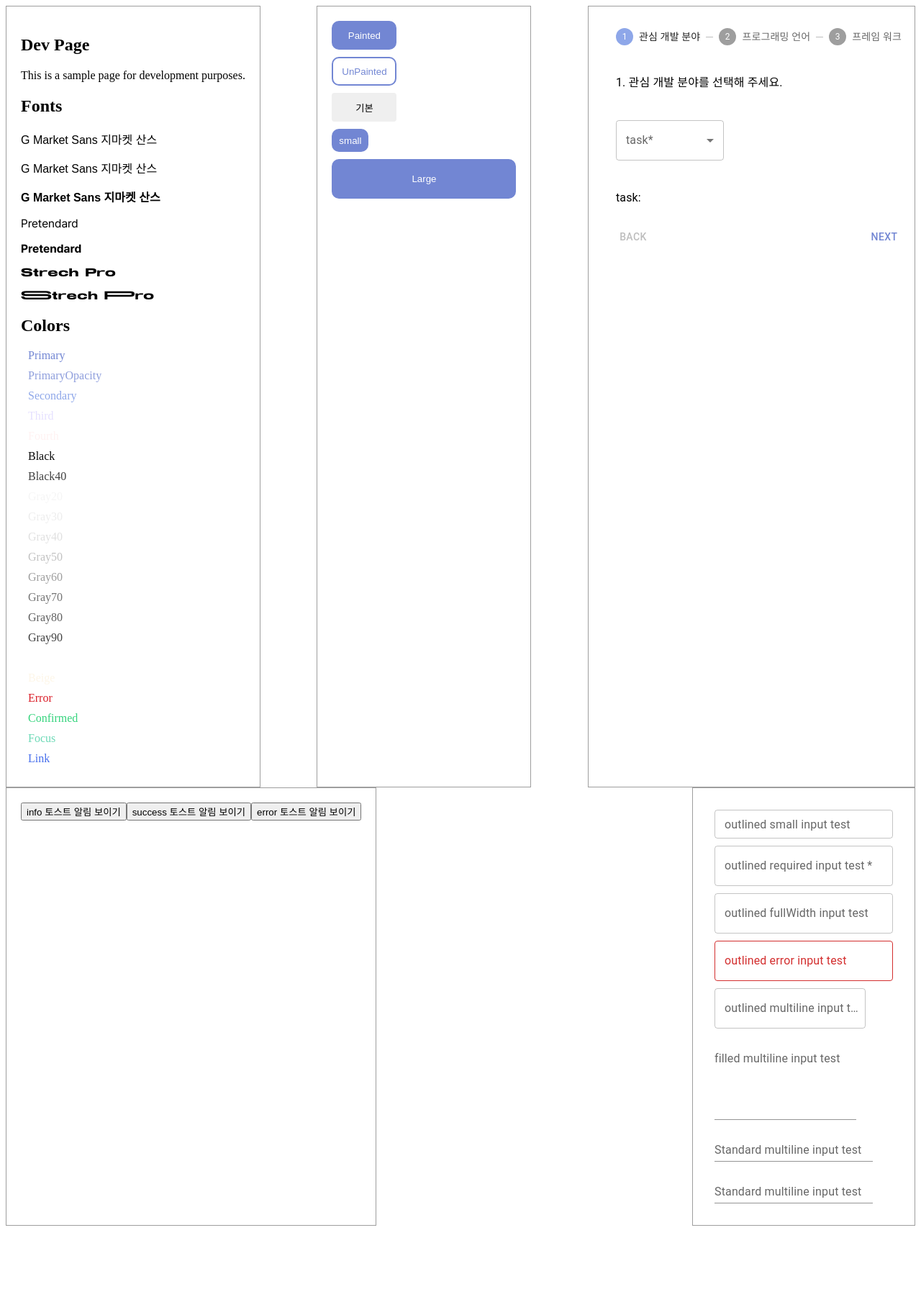
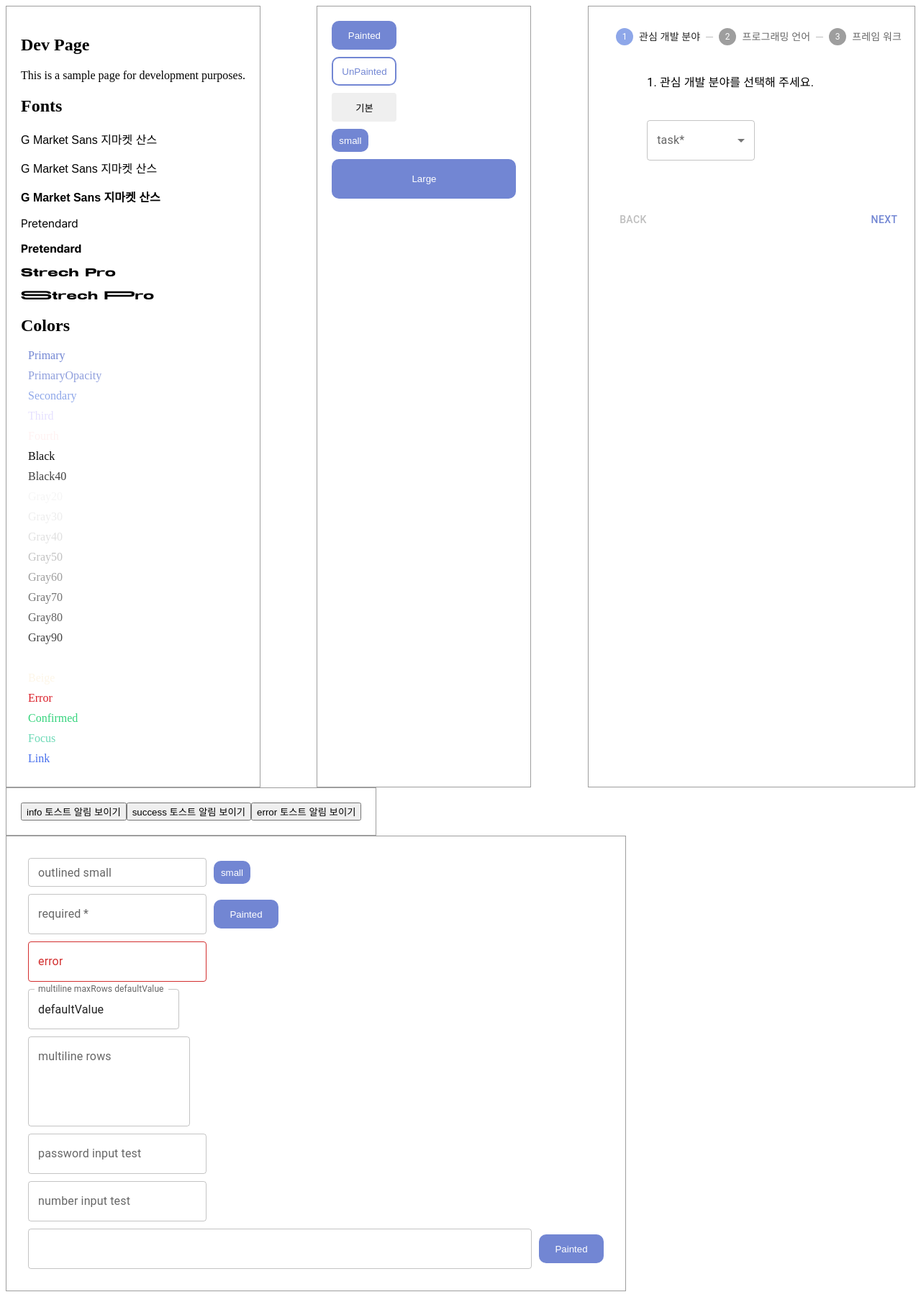
Before and after one commit to InterroCode/InterroCode-front, a React app: page /dev in a window 1280 px wide. Shown: the whole page at 72% size. Before the commit the page ends 1711 px from the top, so only its background shows below. Built offline with nearby package versions, Linux system fonts and the light colour scheme; the HTML template or start-up script is replaced by a standard one; a web font is replaced by a local one.

Commit message:
feat: add chip and add groupName

```diff
--- a/src/component/dropbox/index.tsx
+++ b/src/component/dropbox/index.tsx
@@ -18,10 +18,11 @@ interface StepperDropBoxProps {
   selectFields: SelectFields
   selectNum: number
   isGroup: boolean
+  groupName: string[]
 }
 
 const StepperDropBox = (props: StepperDropBoxProps) => {
-  const { fields, stepTitle, handleSelect, selectFields, selectNum, isGroup } = props
+  const { fields, stepTitle, handleSelect, selectFields, selectNum, isGroup, groupName } = props
   if (selectNum === 1) {
     return (
       <div>
@@ -38,7 +39,6 @@ const StepperDropBox = (props: StepperDropBoxProps) => {
             })}
           </Select>
         </FormControl>
-        <div>{`${stepTitle}: ${selectFields[`${stepTitle}` as keyof SelectFields]}`}</div>
       </div>
     )
   } else if (selectNum === 2 && !isGroup) {
@@ -78,11 +78,6 @@ const StepperDropBox = (props: StepperDropBoxProps) => {
             </Select>
           </FormControl>
         </div>
-
-        <div>
-          <div>{`main_${stepTitle}: ${selectFields[`main_${stepTitle}` as keyof SelectFields]}`}</div>
-          <div>{`sub_${stepTitle}: ${selectFields[`sub_${stepTitle}` as keyof SelectFields]}`}</div>
-        </div>
       </div>
     )
   } else {
@@ -97,14 +92,14 @@ const StepperDropBox = (props: StepperDropBoxProps) => {
               name={`main_${stepTitle}`}
               onChange={handleSelect}
               input={<OutlinedInput id={`select-main_${stepTitle}`} label={`main_${stepTitle}*`} />}>
-              <ListSubheader>프론트엔드</ListSubheader>
+              <ListSubheader>{groupName[0]}</ListSubheader>
               {Array.isArray(fields[0]) &&
                 fields[0]
                   .filter(field => field !== selectFields[`sub_${stepTitle}` as keyof SelectFields])
                   .map(field => {
                     return <MenuItem value={field}>{field}</MenuItem>
                   })}
-              <ListSubheader>백엔드</ListSubheader>
+              <ListSubheader>{groupName[1]}</ListSubheader>
               {Array.isArray(fields[1]) &&
                 fields[1]
                   .filter(field => field !== selectFields[`sub_${stepTitle}` as keyof SelectFields])
@@ -124,14 +119,14 @@ const StepperDropBox = (props: StepperDropBoxProps) => {
               name={`sub_${stepTitle}`}
               onChange={handleSelect}
               input={<OutlinedInput id={`select-sub_${stepTitle}`} label={`sub_${stepTitle}`} />}>
-              <ListSubheader>프론트엔드</ListSubheader>
+              <ListSubheader>{groupName[0]}</ListSubheader>
               {Array.isArray(fields[0]) &&
                 fields[0]
                   .filter(field => field !== selectFields[`main_${stepTitle}` as keyof SelectFields])
                   .map(field => {
                     return <MenuItem value={field}>{field}</MenuItem>
                   })}
-              <ListSubheader>백엔드</ListSubheader>
+              <ListSubheader>{groupName[1]}</ListSubheader>
               {Array.isArray(fields[1]) &&
                 fields[1]
                   .filter(field => field !== selectFields[`main_${stepTitle}` as keyof SelectFields])
@@ -145,10 +140,6 @@ const StepperDropBox = (props: StepperDropBoxProps) => {
             </Select>
           </FormControl>
         </div>
-        <div>
-          <div>{`main_${stepTitle}: ${selectFields[`main_${stepTitle}` as keyof SelectFields]}`}</div>
-          <div>{`sub_${stepTitle}: ${selectFields[`sub_${stepTitle}` as keyof SelectFields]}`}</div>
-        </div>
       </div>
     )
   }
--- a/src/component/stepper/index.tsx
+++ b/src/component/stepper/index.tsx
@@ -7,11 +7,14 @@ import Step from '@mui/material/Step'
 import StepLabel from '@mui/material/StepLabel'
 import Button from '@mui/material/Button'
 import Typography from '@mui/material/Typography'
+import Chip from '@mui/material/Chip'
 import StepperDropBox from '@/component/dropbox'
 import { SelectChangeEvent } from '@mui/material/Select'
 
 import { StepInfo, SelectFields } from '@/model/step'
 
+import CustomToast from '@/component/toast'
+import InfoIcon from '@mui/icons-material/Info'
 import { StepperStyles, ButtonColor } from '@/component/stepper/style.tsx'
 import { cx } from '@emotion/css'
 
@@ -21,27 +24,30 @@ interface StepperProps {
   selectFields: SelectFields
   selectNum: number[]
   isGroup: boolean[]
+  groupName: string[]
   setSelectFields: (newSelectFields: SelectFields) => void
   setHandleSelectFields: (name: string, value: string) => void
 }
 
 export default function HorizontalLinearStepper(props: StepperProps) {
   const [activeStep, setActiveStep] = useState(0)
-  const { stepsInfo, selectFields, setSelectFields, setHandleSelectFields, selectNum, isGroup } = props
+  const { stepsInfo, selectFields, setSelectFields, setHandleSelectFields, selectNum, isGroup, groupName } = props
 
   const handleNext = () => {
     if (selectNum[activeStep] === 2) {
       const currentStepValue = selectFields[`main_${stepsInfo[activeStep].stepTitle}` as keyof SelectFields]
       if (currentStepValue === '') {
         // main만 필수 !
-        alert(`main_${stepsInfo[activeStep].stepTitle}을 입력해 주세요.`)
+        // alert(`main_${stepsInfo[activeStep].stepTitle}을 입력해 주세요.`)
+        CustomToast.info(`main_${stepsInfo[activeStep].stepTitle}을 입력해 주세요.`, <InfoIcon />)
         return
       }
     } else {
       const currentStepValue = selectFields[stepsInfo[activeStep].stepTitle as keyof SelectFields]
       if (currentStepValue === '') {
         // 선택된 값이 없으면 다음 스텝으로 진행하지 않고 함수를 종료
-        alert(`${stepsInfo[activeStep].stepTitle}을 입력해 주세요.`)
+        // alert(`${stepsInfo[activeStep].stepTitle}을 입력해 주세요.`)
+        CustomToast.info(`${stepsInfo[activeStep].stepTitle}을 입력해 주세요.`, <InfoIcon />)
         return
       }
     }
@@ -92,6 +98,7 @@ export default function HorizontalLinearStepper(props: StepperProps) {
               <div key={key}>{value}</div>
             ))}
           </Typography>
+
           <Box sx={{ display: 'flex', flexDirection: 'row', pt: 2 }} className={cx(ButtonColor['default'])}>
             <Box sx={{ flex: '1 1 auto' }} />
             <Button onClick={handleReset}>Reset</Button>
@@ -100,11 +107,11 @@ export default function HorizontalLinearStepper(props: StepperProps) {
         </React.Fragment>
       ) : (
         <React.Fragment>
-          <Typography sx={{ mt: 5, mb: 1, pl: 1 }}>
+          <Typography sx={{ mt: 5, mb: 1, pl: 1 }} style={{ display: 'flex', justifyContent: 'space-around' }}>
             <div>
-              {activeStep + 1}. {stepsInfo[activeStep].label}
-            </div>
-            <div>
+              <div>
+                {activeStep + 1}. {stepsInfo[activeStep].label}
+              </div>
               <StepperDropBox
                 handleSelect={handleSelect}
                 stepTitle={stepsInfo[activeStep].stepTitle}
@@ -112,9 +119,33 @@ export default function HorizontalLinearStepper(props: StepperProps) {
                 selectFields={selectFields}
                 selectNum={selectNum[activeStep]}
                 isGroup={isGroup[activeStep]}
+                groupName={groupName}
               />
             </div>
+            <div style={{ display: 'flex', alignItems: 'center' }}>
+              {selectNum[activeStep] === 1 && (
+                <>
+                  {selectFields[stepsInfo[activeStep].stepTitle as keyof SelectFields] && (
+                    <Chip label={`${selectFields[stepsInfo[activeStep].stepTitle as keyof SelectFields]}`} />
+                  )}
+                </>
+              )}
+              {selectNum[activeStep] === 2 && (
+                <>
+                  {selectFields[`main_${stepsInfo[activeStep].stepTitle}` as keyof SelectFields] && (
+                    <Chip label={`${selectFields[`main_${stepsInfo[activeStep].stepTitle}` as keyof SelectFields]}`} />
+                  )}
+                  {selectFields[`sub_${stepsInfo[activeStep].stepTitle}` as keyof SelectFields] && (
+                    <Chip
+                      style={{ marginLeft: '10px' }}
+                      label={`${selectFields[`sub_${stepsInfo[activeStep].stepTitle}` as keyof SelectFields]}`}
+                    />
+                  )}
+                </>
+              )}
+            </div>
           </Typography>
+
           <Box sx={{ display: 'flex', flexDirection: 'row', pt: 2 }} className={cx(ButtonColor['default'])}>
             <Button color="inherit" disabled={activeStep === 0} onClick={handleBack} sx={{ mr: 1 }}>
               Back
--- a/src/pages/dev/index.tsx
+++ b/src/pages/dev/index.tsx
@@ -20,8 +20,9 @@ type ColorKeys = keyof ColorsType
 
 const index = () => {
   // eslint-disable-next-line react-hooks/rules-of-hooks
-  const { stepsInfo, selectFields, setSelectFields, setHandleSelectFields, selectNum, isGroup } = useStackStepperStore()
-  // const notify = () => CustomToast.info('성공 !~', {})
+  const { stepsInfo, selectFields, setSelectFields, setHandleSelectFields, selectNum, isGroup, groupName } =
+    // eslint-disable-next-line react-hooks/rules-of-hooks
+    useStackStepperStore()
   return (
     <DevContainer>
       <section>
@@ -104,6 +105,7 @@ const index = () => {
             setHandleSelectFields={setHandleSelectFields}
             selectNum={selectNum}
             isGroup={isGroup}
+            groupName={groupName}
           />
         </div>
         <div>
@@ -119,14 +121,35 @@ const index = () => {
           </button>
         </div>
         <div>
-          <Input variant="outlined" label="outlined small input test" size="small" />
-          <Input variant="outlined" label="outlined required input test" required />
-          <Input variant="outlined" label="outlined fullWidth input test" fullWidth />
-          <Input variant="outlined" label="outlined error input test" error />
-          <Input variant="outlined" label="outlined multiline input test" multiline maxRows={4} />
-          <Input variant="standard" label="filled multiline input test" multiline rows={4} />
-          <Input variant="standard" label="Standard multiline input test" type="password" />
-          <Input variant="standard" label="Standard multiline input test" type="number" />
+          <div style={{ display: 'flex', alignItems: 'center', marginBottom: '10px' }}>
+            <Input label={'outlined small'} size={'small'} width={'small'} />
+            <Button label={'small'} style={{ marginLeft: '10px' }} size={'small'} />
+          </div>
+          <div style={{ display: 'flex', alignItems: 'center', marginBottom: '10px' }}>
+            <Input label={'required'} required />
+            <Button label={'Painted'} style={{ marginLeft: '10px' }} />
+          </div>
+          <div style={{ marginBottom: '10px' }}>
+            <Input label={'error'} error />
+          </div>
+          <div style={{ marginBottom: '10px' }}>
+            <Input label={'multiline maxRows defaultValue'} multiline maxRows={4} defaultValue={'defaultValue'} />
+          </div>
+          <div style={{ marginBottom: '10px' }}>
+            <Input label={'multiline rows'} multiline rows={4} />
+          </div>
+          <div style={{ marginBottom: '10px' }}>
+            <Input label={'password input test'} type={'password'} />
+          </div>
+          <div style={{ marginBottom: '10px' }}>
+            <Input label={'number input test'} type={'number'} />
+          </div>
+          <div style={{ display: 'flex', alignItems: 'center', marginBottom: '10px' }}>
+            <div style={{ width: '700px' }}>
+              <Input fullWidth />
+            </div>
+            <Button label={'Painted'} style={{ marginLeft: '10px' }} />
+          </div>
         </div>
       </section>
     </DevContainer>
--- a/src/stores/stackStepperStore.ts
+++ b/src/stores/stackStepperStore.ts
@@ -6,6 +6,7 @@ interface StepperStoreState {
   selectFields: SelectFields
   selectNum: number[]
   isGroup: boolean[]
+  groupName: string[]
   setSelectFields: (newSelectFields: SelectFields) => void
   setHandleSelectFields: (name: string, value: string) => void
 }
@@ -16,7 +17,7 @@ export const useStackStepperStore = create<StepperStoreState>(set => ({
       step: '관심 개발 분야',
       label: '관심 개발 분야를 선택해 주세요.',
       stepTitle: 'task',
-      fields: ['front', 'back', 'full'],
+      fields: ['Front-end', 'Back-end', 'Full Stack'],
     },
     {
       step: '프로그래밍 언어',
@@ -43,6 +44,7 @@ export const useStackStepperStore = create<StepperStoreState>(set => ({
   },
   selectNum: [1, 2, 2],
   isGroup: [false, false, true],
+  groupName: ['Front-end', 'Back-end'],
   setSelectFields: newSelectFields => set(state => ({ ...state, selectFields: newSelectFields })),
   setHandleSelectFields: (name, value) =>
     set(state => ({
```
